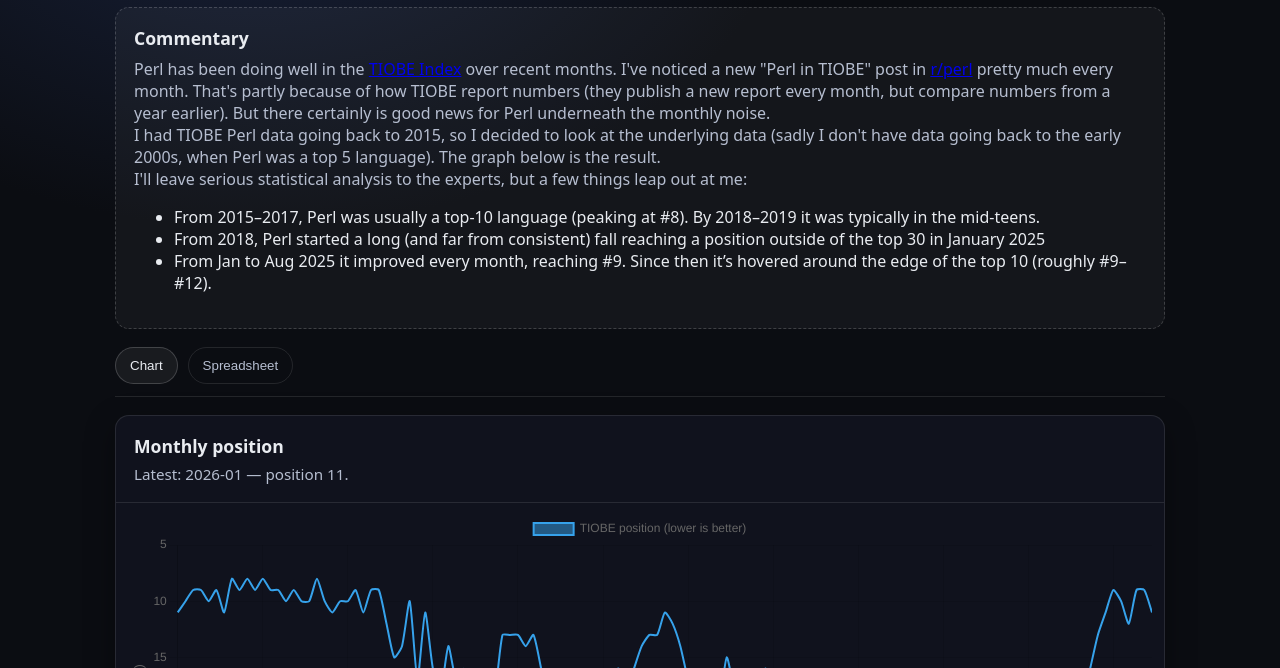
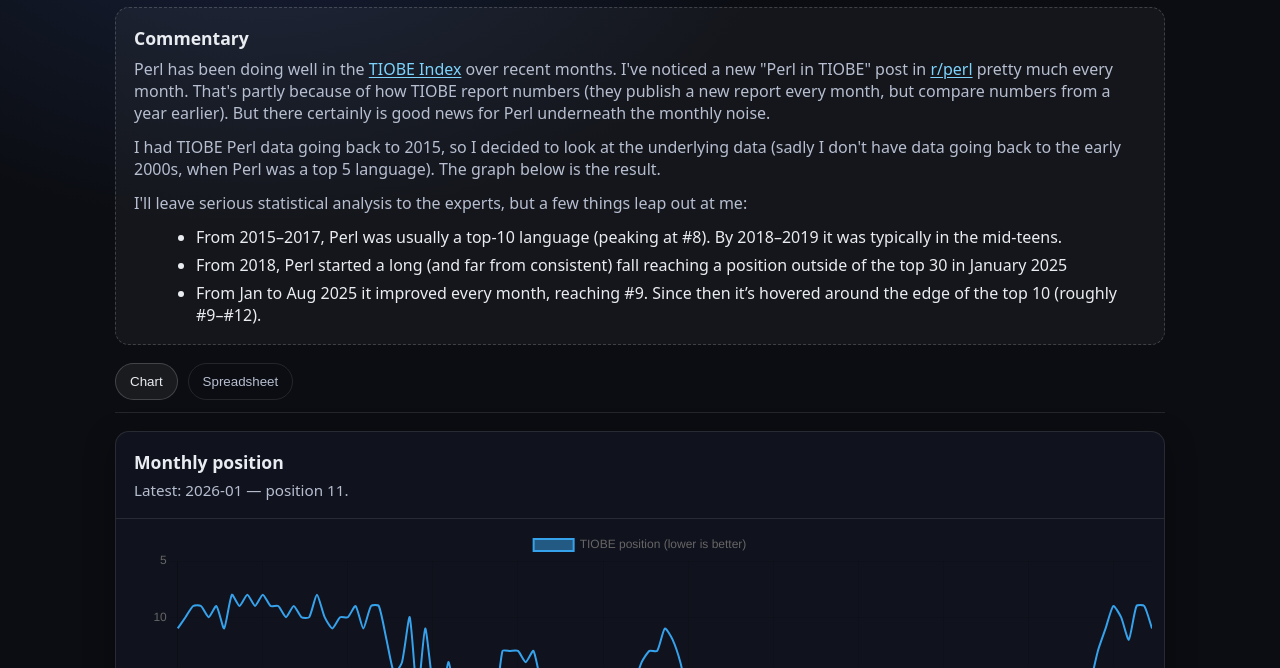
Before and after one commit to davorg/tiobe-perl, a plain HTML site: page docs/index.html in a window 1280 px wide. Shown: the part 132-800 px from the top of the page. Drawn offline with nearby package versions, Linux system fonts and the light colour scheme.

```diff
--- a/docs/styles.css
+++ b/docs/styles.css
@@ -67,7 +67,9 @@
   transition: transform 120ms ease, background 120ms ease, color 120ms ease;
 }
 
-.tab:hover { transform: translateY(-1px); }
+.tab:hover {
+  transform: translateY(-1px);
+}
 
 .tab.is-active {
   background: rgba(255, 255, 255, 0.06);
@@ -75,7 +77,9 @@
   border-color: rgba(255, 255, 255, 0.18);
 }
 
-.tabpanel { padding: 0; }
+.tabpanel {
+  padding: 0;
+}
 
 .commentary {
   background: rgba(255, 255, 255, 0.04);
@@ -90,7 +94,10 @@
   font-size: 1.1rem;
 }
 
-.commentary p { margin: 0; color: var(--muted); }
+.commentary p {
+  margin: 0;
+  color: var(--muted);
+}
 
 .card {
   background: rgba(18, 22, 34, 0.72);
@@ -155,6 +162,46 @@
 }
 
 @media (prefers-reduced-motion: reduce) {
-  .tab { transition: none; }
-  .tab:hover { transform: none; }
+  .tab {
+    transition: none;
+  }
+
+  .tab:hover {
+    transform: none;
+  }
 }
+
+/* Improved link contrast on dark background */
+a {
+  color: #7dd3fc;
+  text-decoration: underline;
+  text-decoration-thickness: 0.08em;
+  text-underline-offset: 0.15em;
+}
+
+a:visited {
+  color: #a5b4fc;
+}
+
+a:hover,
+ a:focus-visible {
+  color: #38bdf8;
+}
+
+/* Commentary typography spacing */
+.commentary p {
+  margin: 0 0 12px;
+}
+
+.commentary p:last-child {
+  margin-bottom: 0;
+}
+
+.commentary ul,
+.commentary ol {
+  margin: 10px 0 0 22px;
+}
+
+.commentary li + li {
+  margin-top: 6px;
+}
```
